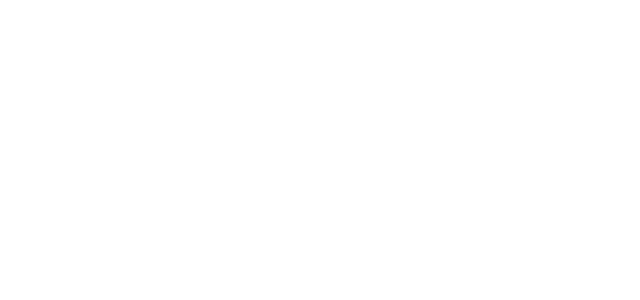
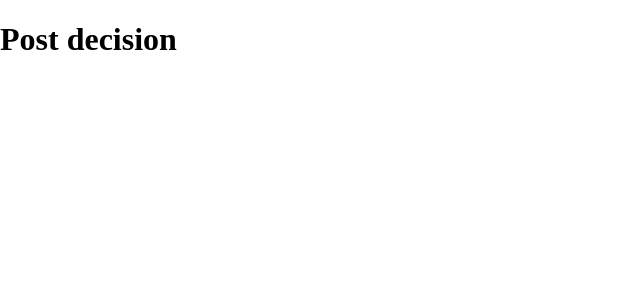
Before and after one commit to WildCodeSchool/2023-02-JS-RemoteFR-DeVMX-P3-Sense-Makers, a React (Vite) app in the folder frontend/: page /postDecision in a window 1280 px wide. Shown: the top 300 px of the page, without its empty margins (0-640 px from the left). Built offline with nearby package versions, Linux system fonts and the light colour scheme.

Commit message:
Add h1 in each page to test router

```diff
--- a/frontend/src/pages/Decision.jsx
+++ b/frontend/src/pages/Decision.jsx
@@ -1,3 +1,3 @@
 export default function Decision() {
-  return <div className="decision" />;
+  return <h1 className="decision">Decision</h1>;
 }
--- a/frontend/src/pages/Login.jsx
+++ b/frontend/src/pages/Login.jsx
@@ -1,3 +1,3 @@
 export default function Login() {
-  return <div className="login" />;
+  return <h1 className="login">login page</h1>;
 }
--- a/frontend/src/pages/MyDecisions.jsx
+++ b/frontend/src/pages/MyDecisions.jsx
@@ -1,3 +1,3 @@
 export default function MyDecisions() {
-  return <div className="myDecisions" />;
+  return <h1 className="myDecisions">My decisions</h1>;
 }
--- a/frontend/src/pages/PostDecision.jsx
+++ b/frontend/src/pages/PostDecision.jsx
@@ -1,3 +1,3 @@
 export default function PostDecision() {
-  return <div className="postDecision" />;
+  return <h1 className="postDecision">Post decision</h1>;
 }
--- a/frontend/src/pages/Profil.jsx
+++ b/frontend/src/pages/Profil.jsx
@@ -5,6 +5,7 @@ export default function Profil() {
   return (
     <div className="profil">
       <AdminProfil />
+      <h1>profil pages</h1>
       <UserProfil />
     </div>
   );
```
